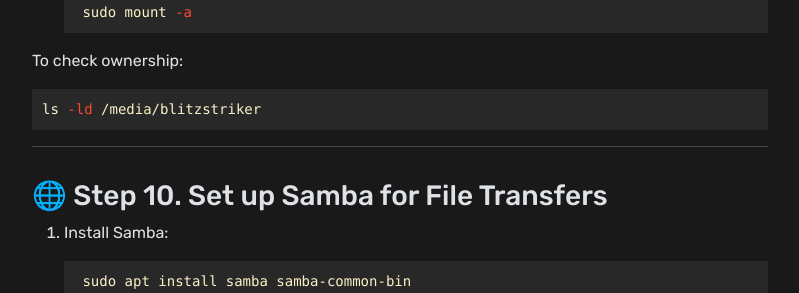
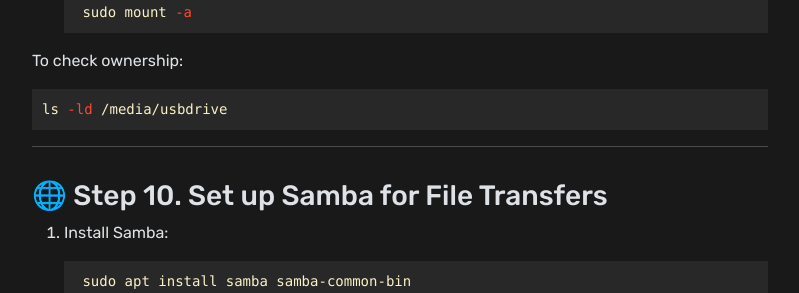
Before and after one commit to bekaarcoder/my-blog, a Jekyll site: the page built from _posts/2025-04-20-jellyfin-setup-ubuntu-raspberrypi.md, in a window 1280 px wide and 900 px high, scrolled down 4071 px. Shown: the part 159-452 px from the top of the window, without its empty margins (240-1039 px from the left). Built offline with Jekyll 4.4.1, drawn with Linux system fonts in a browser that asks for light colours.

Commit message:
setup jellyfin on raspberry pi - fixes

````diff
--- a/_posts/2025-04-20-jellyfin-setup-ubuntu-raspberrypi.md
+++ b/_posts/2025-04-20-jellyfin-setup-ubuntu-raspberrypi.md
@@ -198,7 +198,7 @@
 To check ownership:
 
 ```bash
-ls -ld /media/blitzstriker
+ls -ld /media/usbdrive
 ```
 
 <hr>
````
Also changed, not shown: other parts of _posts/2025-04-20-jellyfin-setup-ubuntu-raspberrypi.md (+1 -1 lines).
